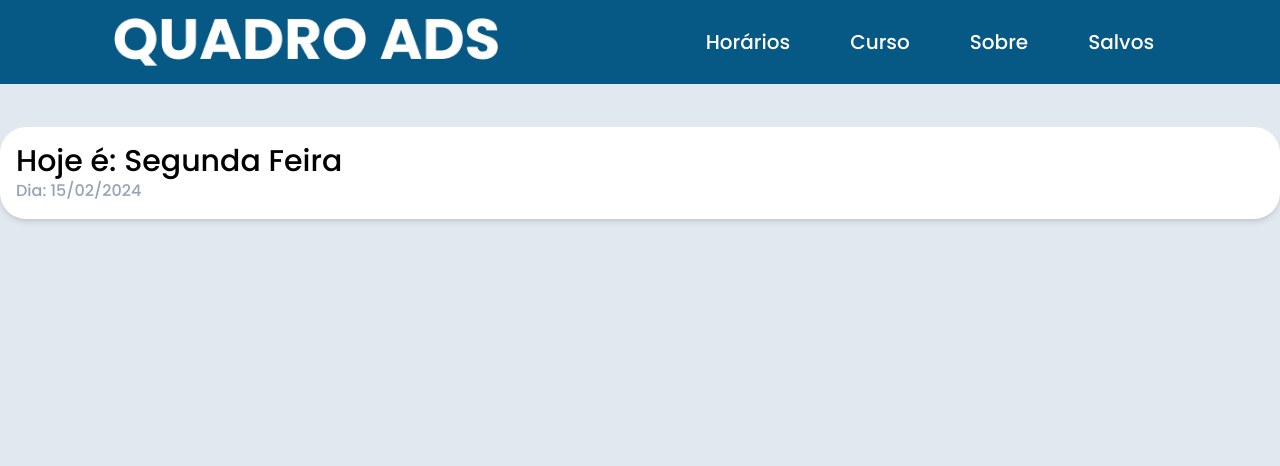
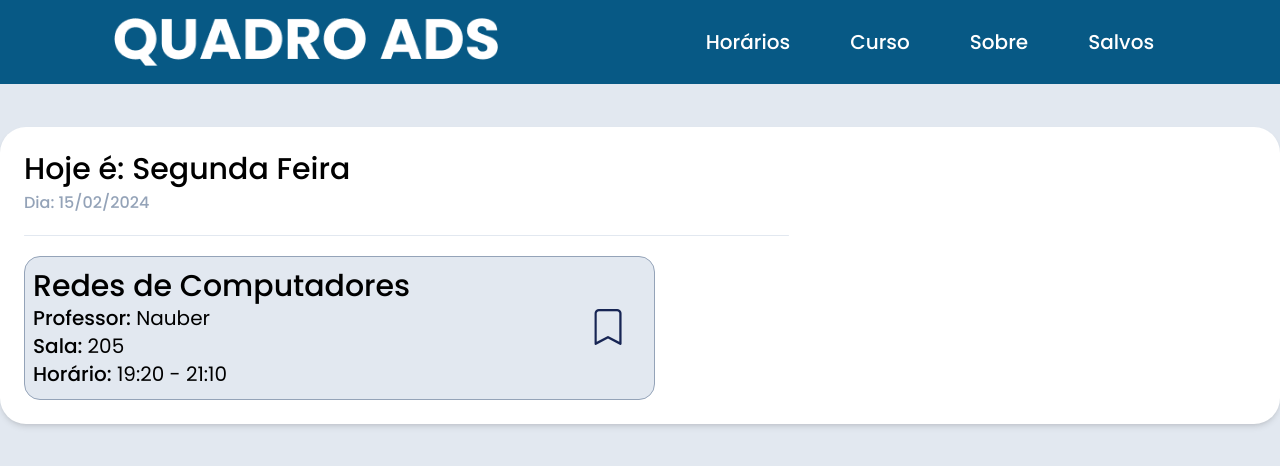
Before and after one commit to FalaAiMatheus/quadro-ads, a React (Vite) app: page / in a window 1280 px wide. Shown: the top 466 px of the page. Built offline with nearby package versions, Linux system fonts and the light colour scheme.

Commit message:
feat: estilizando a home e criando o componente de card da aula

```diff
--- /dev/null
+++ b/src/components/Card/LessonCard.jsx
@@ -0,0 +1,41 @@
+import { useState } from "react";
+
+function LessonCard() {
+  const [cadeira, setCadeira] = useState("");
+  const [professor, setProfessor] = useState("");
+  const [sala, setSala] = useState("");
+  const [horario, setHorario] = useState("");
+  const [save, setSave] = useState(false);
+
+  function handleSave() {
+    setSave(!save);
+  }
+
+  return (
+    <div className="card flex justify-between items-center w-full max-w-[631px] bg-slate-200 h-36 border border-slate-400 rounded-2xl p-2">
+      <div className="block">
+        <span className="font-medium text-3xl">Redes de Computadores</span>
+        <ul className="text-xl">
+          <li className="font-medium">
+            Professor: <span className="font-normal">Nauber</span>
+          </li>
+          <li className="font-medium">
+            Sala: <span className="font-normal">205</span>
+          </li>
+          <li className="font-medium">
+            Horário: <span className="font-normal">19:20 - 21:10</span>
+          </li>
+        </ul>
+      </div>
+      <button onClick={handleSave}>
+        <i
+          className={`${
+            save ? "bi bi-bookmark-fill" : "bi bi-bookmark"
+          } text-4xl mr-5 text-blue-950`}
+        ></i>
+      </button>
+    </div>
+  );
+}
+
+export default LessonCard;
--- a/src/index.css
+++ b/src/index.css
@@ -7,3 +7,15 @@
 * {
     font-family: 'Poppins', sans-serif;
 }
+
+.animation {
+    transform: translateX(-20px);
+    opacity: 0;
+    animation: animation .5s forwards;
+}
+@keyframes animation {
+    to {
+        transform: initial;
+        opacity: 1;
+    }
+}
--- a/src/routers/Home.jsx
+++ b/src/routers/Home.jsx
@@ -1,12 +1,18 @@
+import LessonCard from "../components/Card/LessonCard";
+
 function Home() {
   return (
-    <section className="flex flex-col items-start p-4">
-      <div className="flex flex-col font-medium">
+    <section className="p-6 w-full space-y-5 animation">
+      <div className="flex flex-col font-medium gap-1">
         <span className="text-3xl">Hoje é: Segunda Feira</span>
         <span className="text-base text-slate-400">Dia: 15/02/2024</span>
       </div>
+      <div className="h-px bg-slate-200 rounded-sm max-w-[765px]" />
+      <div>
+        <LessonCard />
+      </div>
     </section>
-  )
+  );
 }
 
-export default Home
+export default Home;
```
